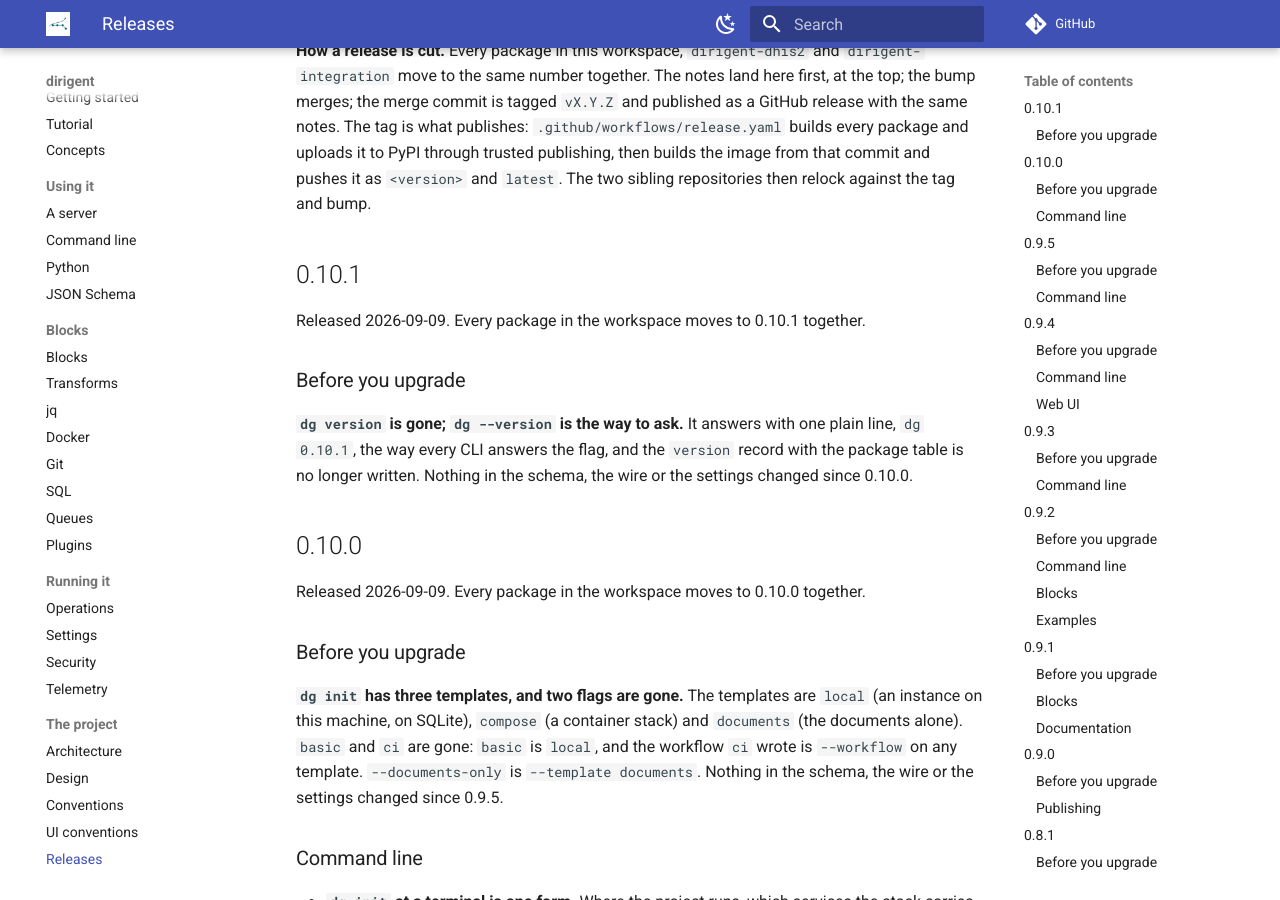
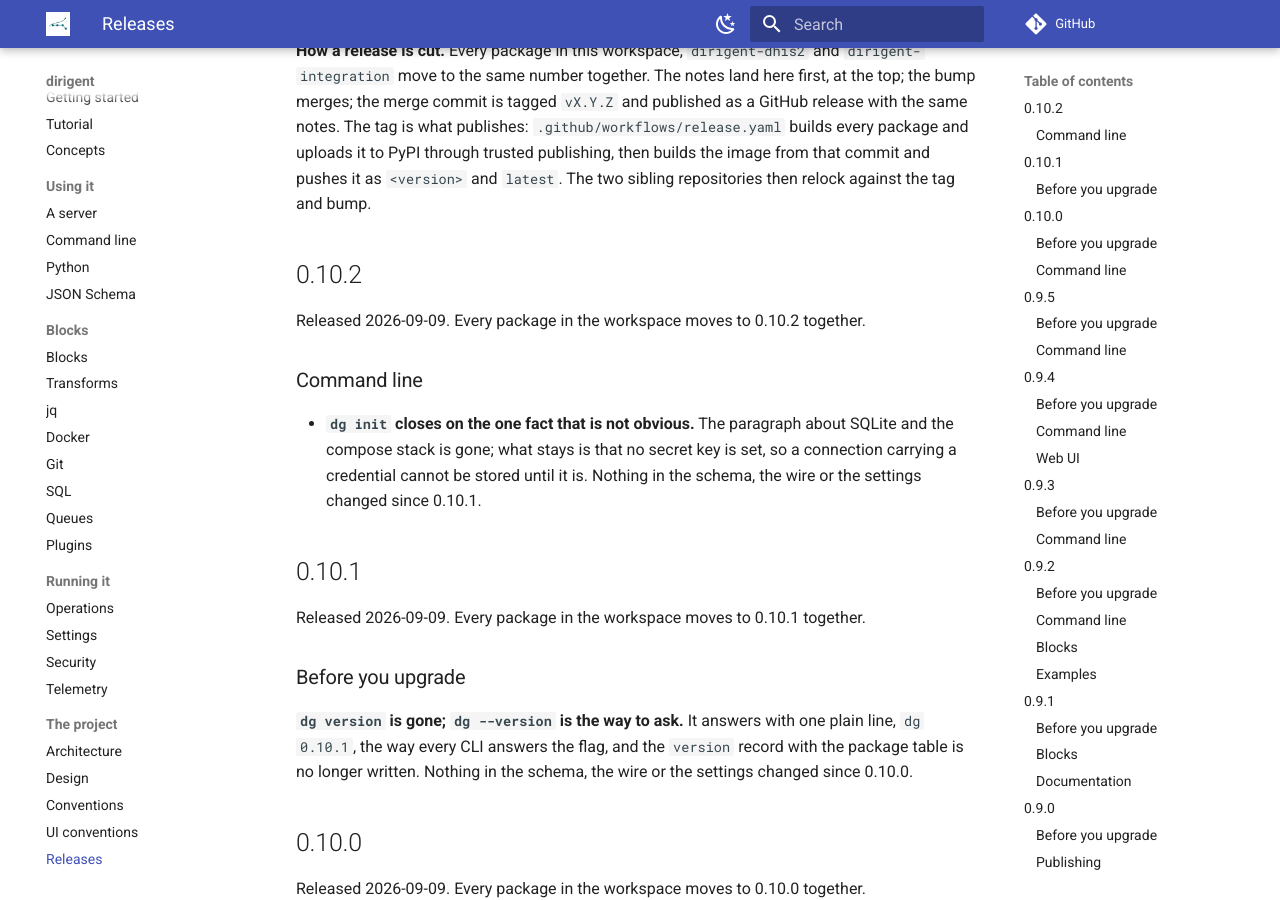
Before and after one commit to winterop-com/dirigent, an MkDocs documentation site: the page built from docs/releases.md, in a window 1280 px wide and 900 px high, scrolled down 302 px. Built offline with MkDocs 1.6.1 and Material for MkDocs 9.7.7, drawn with Linux system fonts in a browser that asks for light colours; comment, search, counter and statistics services are not loaded.

Commit message:
chore: release 0.10.2

```diff
--- a/docs/releases.md
+++ b/docs/releases.md
@@ -14,6 +14,17 @@
 package and uploads it to PyPI through trusted publishing, then builds the image from that
 commit and pushes it as `<version>` and `latest`. The two sibling repositories then relock
 against the tag and bump.
+
+## 0.10.2
+
+Released 2026-09-09. Every package in the workspace moves to 0.10.2 together.
+
+### Command line
+
+- **`dg init` closes on the one fact that is not obvious.** The paragraph about SQLite and the
+  compose stack is gone; what stays is that no secret key is set, so a connection carrying a
+  credential cannot be stored until it is. Nothing in the schema, the wire or the settings
+  changed since 0.10.1.
 
 ## 0.10.1
 
```
Also changed, not shown: 13 other files.
